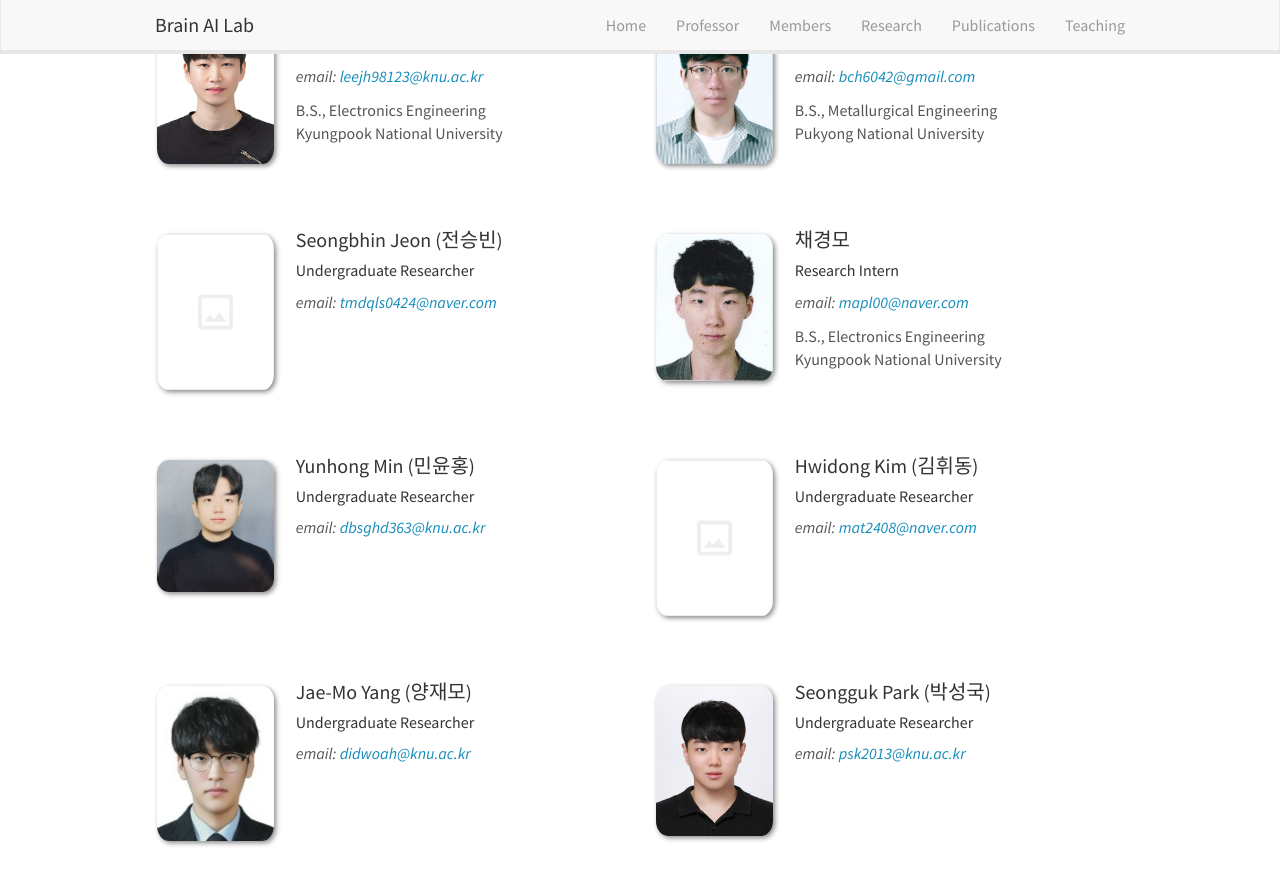
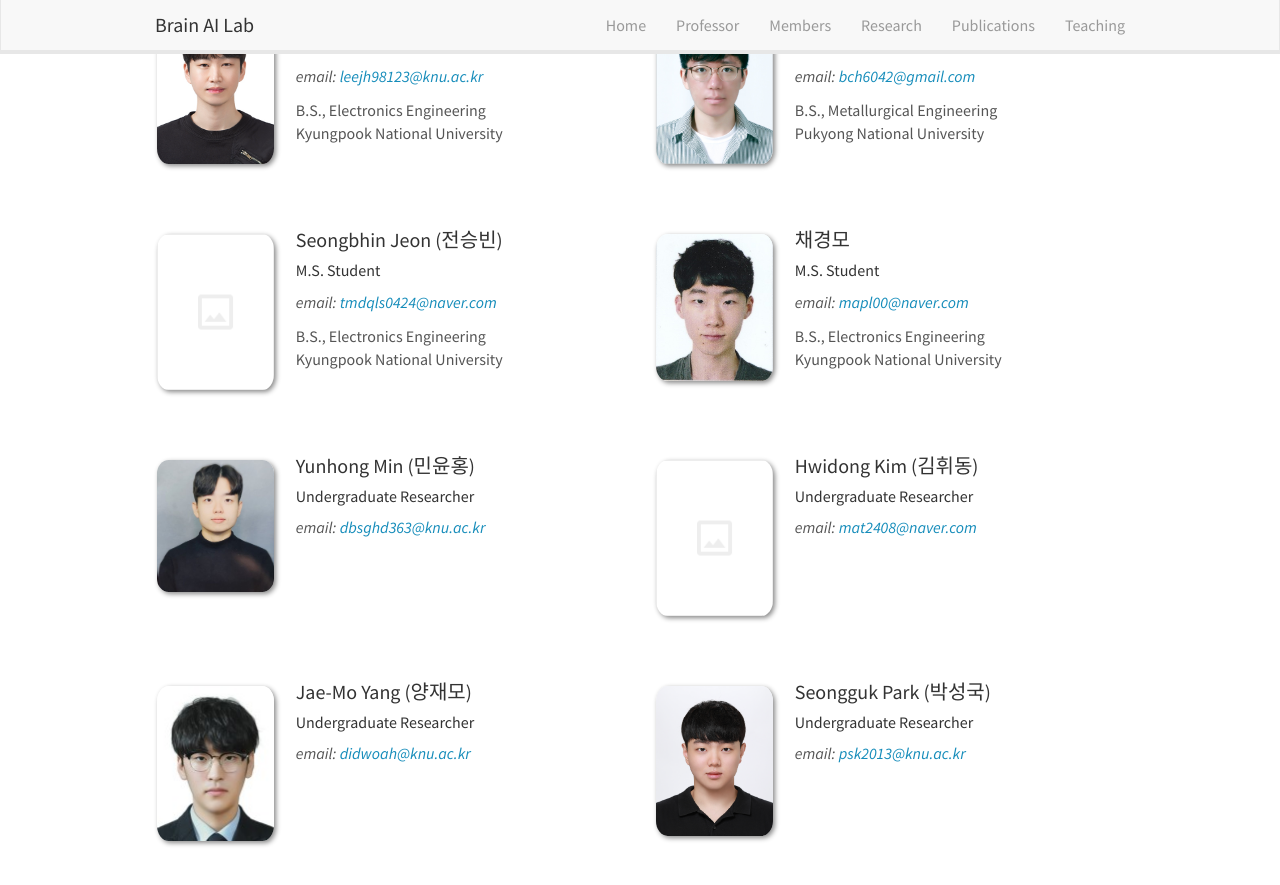
Before and after one commit to KNU-BrainAI/knu-brainai.github.io, a Jekyll site: the page built from _pages/members.md, in a window 1280 px wide and 900 px high, scrolled down 636 px. Shown: the top 885 px of the window. Built offline with Jekyll 4.4.1, drawn with Linux system fonts in a browser that asks for light colours; nearby versions of some CDN libraries.

Commit message:
Update team_members.yml

```diff
--- a/_data/team_members.yml
+++ b/_data/team_members.yml
@@ -48,14 +48,15 @@
 
 - name: Seongbhin Jeon (전승빈)
   photo: blank.png
-  info: Undergraduate Researcher
+  info: M.S. Student
   email: tmdqls0424@naver.com
-  number_educ: 1
-  education1:
+  number_educ: 2
+  education1: B.S., Electronics Engineering
+  education2: Kyungpook National University
 
 - name: 채경모
   photo: kmchae.jpg
-  info: Research Intern
+  info: M.S. Student
   email: mapl00@naver.com
   number_educ: 2
   education1: B.S., Electronics Engineering
```
